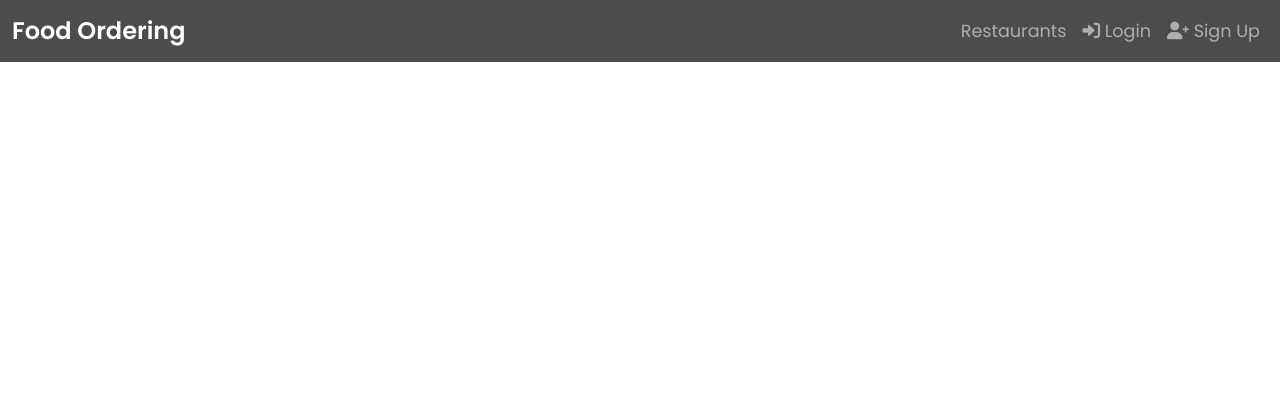
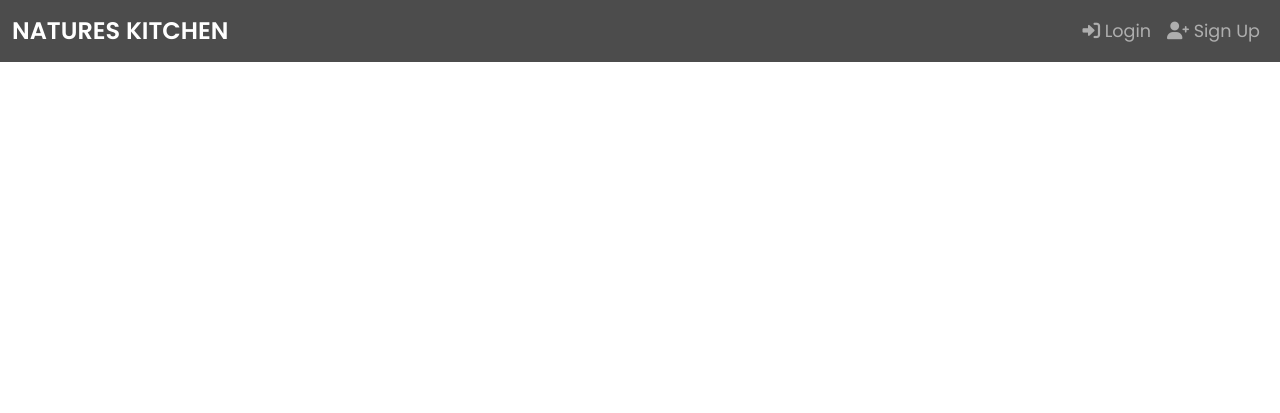
Before and after one commit to CreedHub6/CreedHub6, a Django app: page /restaurants/ in a window 1280 px wide. Shown: the top 413 px of the page. Run offline with Django 5.2, Linux system fonts and the light colour scheme; data comes from the database, SQL or seed files in the repository.

Commit message:
Modern redesign with interactive elements and animations

```diff
--- a/systemapp/templates/systemapp/base.html
+++ b/systemapp/templates/systemapp/base.html
@@ -4,7 +4,7 @@
 <head>
   <meta charset="UTF-8" />
   <meta name="viewport" content="width=device-width, initial-scale=1.0"/>
-  <title>Online Food Ordering System</title>
+  <title>Natures Kitchen</title>
 
   <!-- Bootstrap CSS from CDN -->
   <link href="https://cdn.jsdelivr.net/npm/bootstrap@5.3.0/dist/css/bootstrap.min.css" rel="stylesheet"/>
@@ -164,7 +164,7 @@
   <!-- Navbar -->
   <nav class="navbar navbar-expand-lg navbar-dark">
     <div class="container-fluid">
-      <a class="navbar-brand" href="{% url 'home' %}">Food Ordering</a>
+      <a class="navbar-brand" href="{% url 'home' %}">NATURES KITCHEN</a>
       <button class="navbar-toggler" type="button" data-bs-toggle="collapse" data-bs-target="#navbarNav"
               aria-controls="navbarNav" aria-expanded="false" aria-label="Toggle navigation">
         <span class="navbar-toggler-icon"></span>
@@ -172,9 +172,6 @@
 
       <div class="collapse navbar-collapse" id="navbarNav">
         <ul class="navbar-nav ms-auto">
-          <li class="nav-item">
-            <a class="nav-link" href="{% url 'restaurant_list' %}">Restaurants</a>
-          </li>
 
           {% if user.is_authenticated %}
             <li class="nav-item">
--- a/systemapp/templates/systemapp/home.html
+++ b/systemapp/templates/systemapp/home.html
@@ -373,7 +373,7 @@
 <section class="hero">
     <div id="particles-js" class="particles-js"></div>
     <div class="content" data-aos="fade-up" data-aos-duration="1200">
-        <h1 class="animate__animated animate__fadeInDown">Delicious Fast Food, <span class="text-warning">Redefined</span></h1>
+        <h1 class="animate__animated animate__fadeInDown">NATURES KITCHEN, <span class="text-warning">Redefined</span></h1>
         <p class="animate__animated animate__fadeIn animate__delay-1s">Fresh ingredients, bold flavors, and meals that fit your lifestyle. Experience the future of fast food today.</p>
         <div class="animate__animated animate__fadeInUp animate__delay-2s">
             <a href="{% url 'restaurant_list' %}" class="btn btn-primary btn-lg shadow me-3 floating">Order Now</a>
--- a/systemapp/templates/systemapp/restaurant_list.html
+++ b/systemapp/templates/systemapp/restaurant_list.html
@@ -6,7 +6,7 @@
     <div class="container">
         <div class="row align-items-center">
             <div class="col-md-8">
-                <h1 class="display-4 fw-bold mb-3">Explore Top Restaurants</h1>
+                <h1 class="display-4 fw-bold mb-3">Explore Natures Menu</h1>
                 <p class="lead mb-0">Discover the best cuisines, crafted just for you</p>
             </div>
             <div class="col-md-4 text-md-end">
```
Also changed, not shown: 1 other file.
